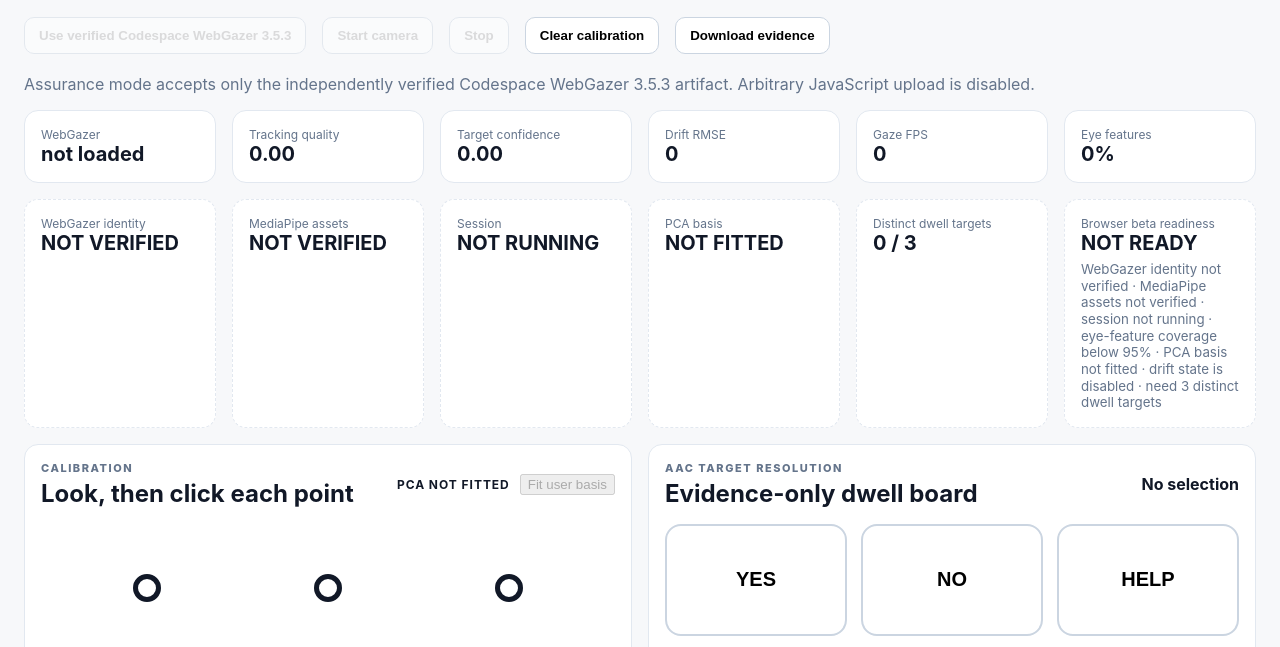
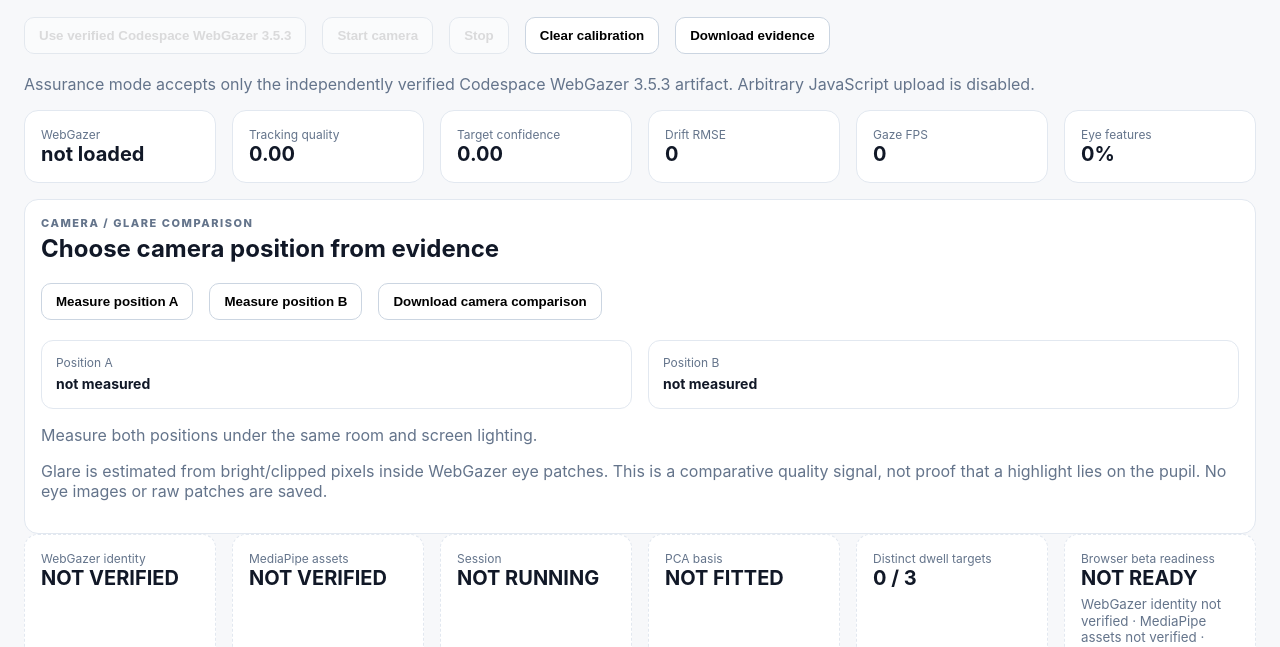
Before and after one commit to altrudev/webgazer-aac, a website: page demo/prehardware/index.html in a window 1280 px wide. Shown: the part 136-783 px from the top of the page. Drawn offline with Linux system fonts and the light colour scheme; no server answers.

Commit message:
Load camera glare comparison module

```diff
--- a/demo/prehardware/index.html
+++ b/demo/prehardware/index.html
@@ -95,5 +95,6 @@
   </script>
   <script src="../../webgazer-aac.js"></script>
   <script src="./lab.js"></script>
+  <script src="./camera-quality.js"></script>
 </body>
 </html>
```
